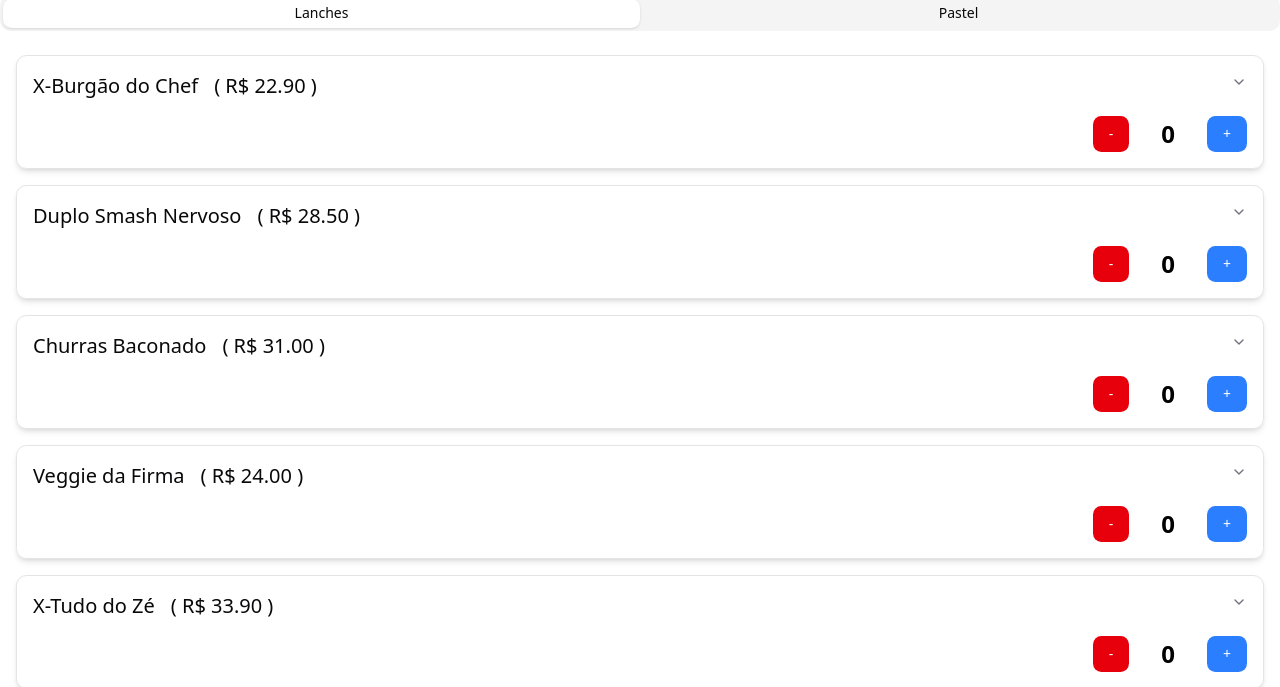
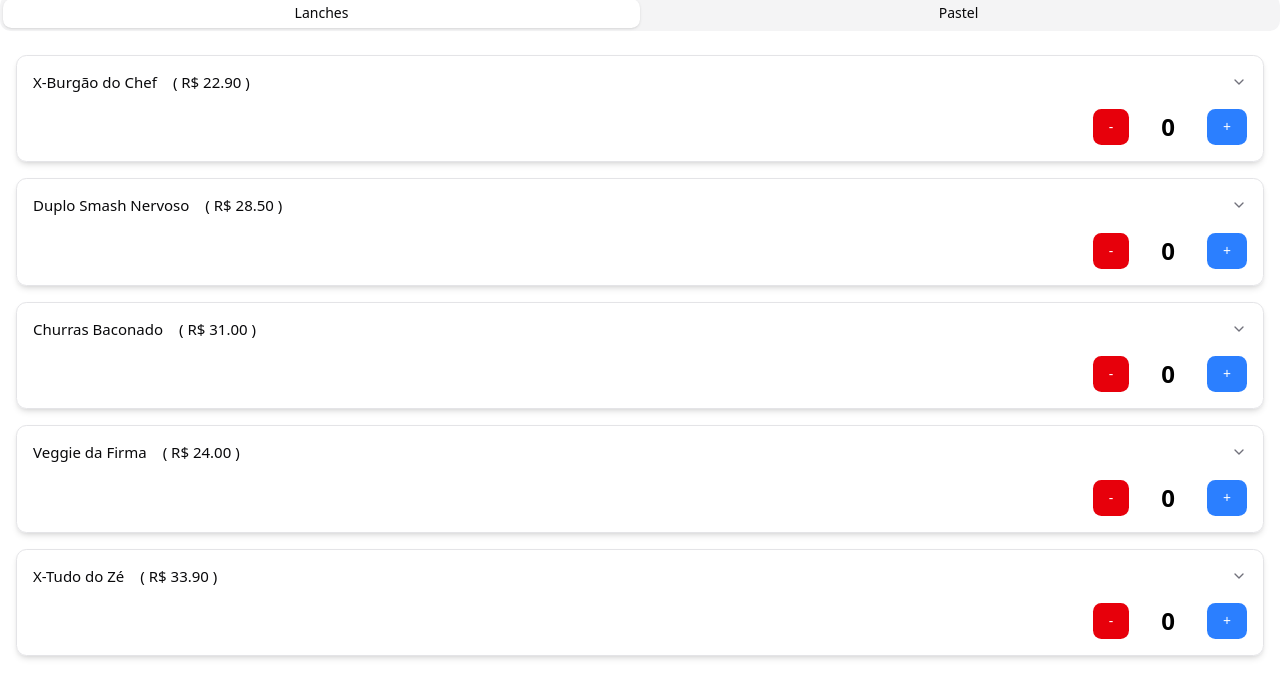
Before and after one commit to Korvo2Tuirow/delivery, a Next.js app: page /cardapio in a window 1280 px wide. Shown: the part 229-916 px from the top of the page. Built offline with nearby package versions, Linux system fonts and the light colour scheme.

Commit message:
zustand store cart

```diff
--- a/src/app/(routers)/cardapio/lanches.tsx
+++ b/src/app/(routers)/cardapio/lanches.tsx
@@ -8,20 +8,15 @@ import {
 } from "@/components/ui/accordion";
 
 import { Button } from "@/components/ui/button";
-import { useEffect, useState } from "react";
-import { lanches } from "@/components/types/lanches"; // Importando o array de lanches
+import { useState } from "react";
+import { lanches } from "@/app/types/lanches"; // Importando o array de lanches
 import { useStore } from "../../../app/uitls/store";
-
-
-
 
 const Cardapio = () => {
 
-
-
   const [quantidades, setQuantidades] = useState<Record<number, number>>({});
 
-  const {adicionarPedido,consoleLog} = useStore();
+  const {adicionarPedido, deletarPedido ,consoleLog} = useStore();
 
   const incrementar = (id: number) => {
     setQuantidades((prev) => ({
@@ -37,6 +32,8 @@ const Cardapio = () => {
       ...prev,
       [id]: Math.max((prev[id] || 0) - 1, 0),
     }));
+    deletarPedido!(id);
+    consoleLog();
   };
 
   return (
@@ -58,7 +55,7 @@ const Cardapio = () => {
               className="rounded-2xl  min-w-80 "
             >
               <AccordionTrigger>
-                <div className="text-xl flex gap-4">
+                <div className="text-[15px] flex gap-4">
                   <p>{lanches.nome}</p>
                   <p>( R$ {lanches.preco.toFixed(2)} )</p>
                 </div>
--- a/src/app/(routers)/cardapio/page.tsx
+++ b/src/app/(routers)/cardapio/page.tsx
@@ -14,22 +14,25 @@ import { Label } from "@/components/ui/label";
 import { Input } from "@/components/ui/input";
 import Cardapio from "./lanches";
 import Pastel from "./pasteis";
+import Cart from "@/hooks/cart";
 
 
 
 export default function ListaLanches() {
   return (
 
+      <div>
+
+
         <Tabs defaultValue="lanches" >
           <TabsList className=" w-full flex justify-center">
             <TabsTrigger value="lanches">Lanches</TabsTrigger>
             <TabsTrigger value="pastel">Pastel</TabsTrigger>
           </TabsList>
-
+          <Cart />
           <TabsContent value="lanches">
               <Cardapio />
           </TabsContent>
-
           <TabsContent value="pastel">
 
             <Pastel />
@@ -38,5 +41,6 @@ export default function ListaLanches() {
           </TabsContent>
         </Tabs>
 
+      </div>
   );
 }
--- a/src/app/uitls/store.ts
+++ b/src/app/uitls/store.ts
@@ -1,4 +1,4 @@
-import { useEffect } from 'react';
+
 import {create} from 'zustand';
 
 type Pedidos = {
@@ -11,6 +11,7 @@ type Pedidos = {
  type StoreState = {
     pedidos: Pedidos[];
     adicionarPedido: (pedido: Pedidos) => void;
+    deletarPedido?: (id: number) => void;
     consoleLog: () => void;
 
  }
@@ -22,6 +23,10 @@ export const useStore = create<StoreState>((set, get) => ({
         pedidos: [...state.pedidos, pedido],
     })),
 
+    deletarPedido: (id) => set((state) => ({
+        pedidos: state.pedidos.filter((pedido) => pedido.id !== id),
+    })),
+
     consoleLog: () => {
         const state = get();
         console.log(state.pedidos);
--- /dev/null
+++ b/src/hooks/cart.tsx
@@ -0,0 +1,22 @@
+import { useStore } from "../app/uitls/store";
+import { lanches } from "@/app/types/lanches";
+
+const Cart = () => {
+  const { pedidos } = useStore();
+  return (
+    <>
+      {pedidos.length > 0 && (
+        <div className="flex border m-4 gap-4 p-4 border rounded-lg shadow-md">
+          <p className="flex flex-col">
+            {pedidos.map((index, id) => (
+              <span key={id}>
+                {lanches.find((lanche) => lanche.id === index.id)?.nome}
+              </span>
+            ))}
+          </p>
+        </div>
+      )}
+    </>
+  );
+};
+export default Cart;
```
Also changed, not shown: src/app/types/lanches.ts (renamed from src/components/types/lanches.ts). Lines whose indentation alone changed are shown as unchanged.
